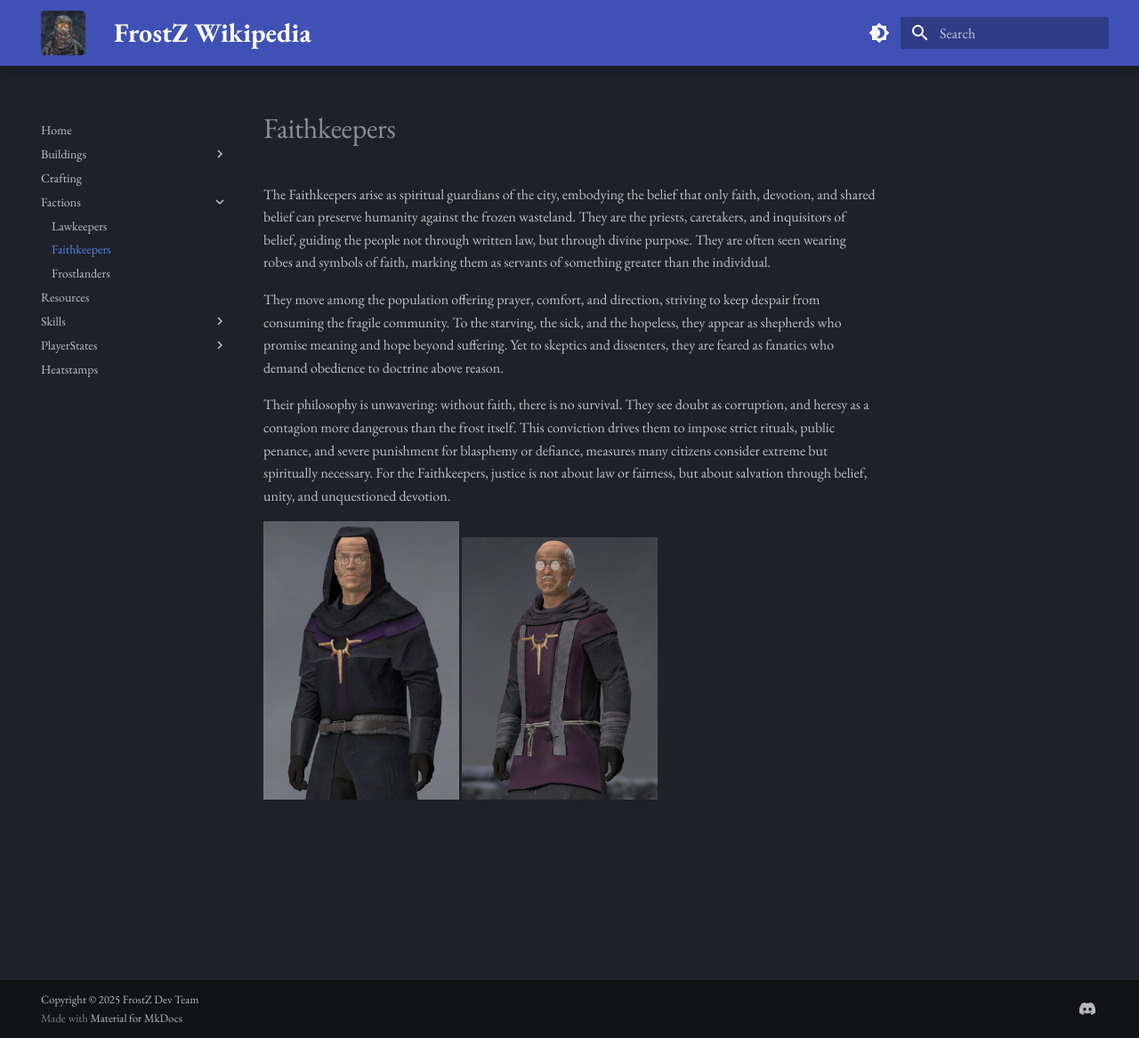
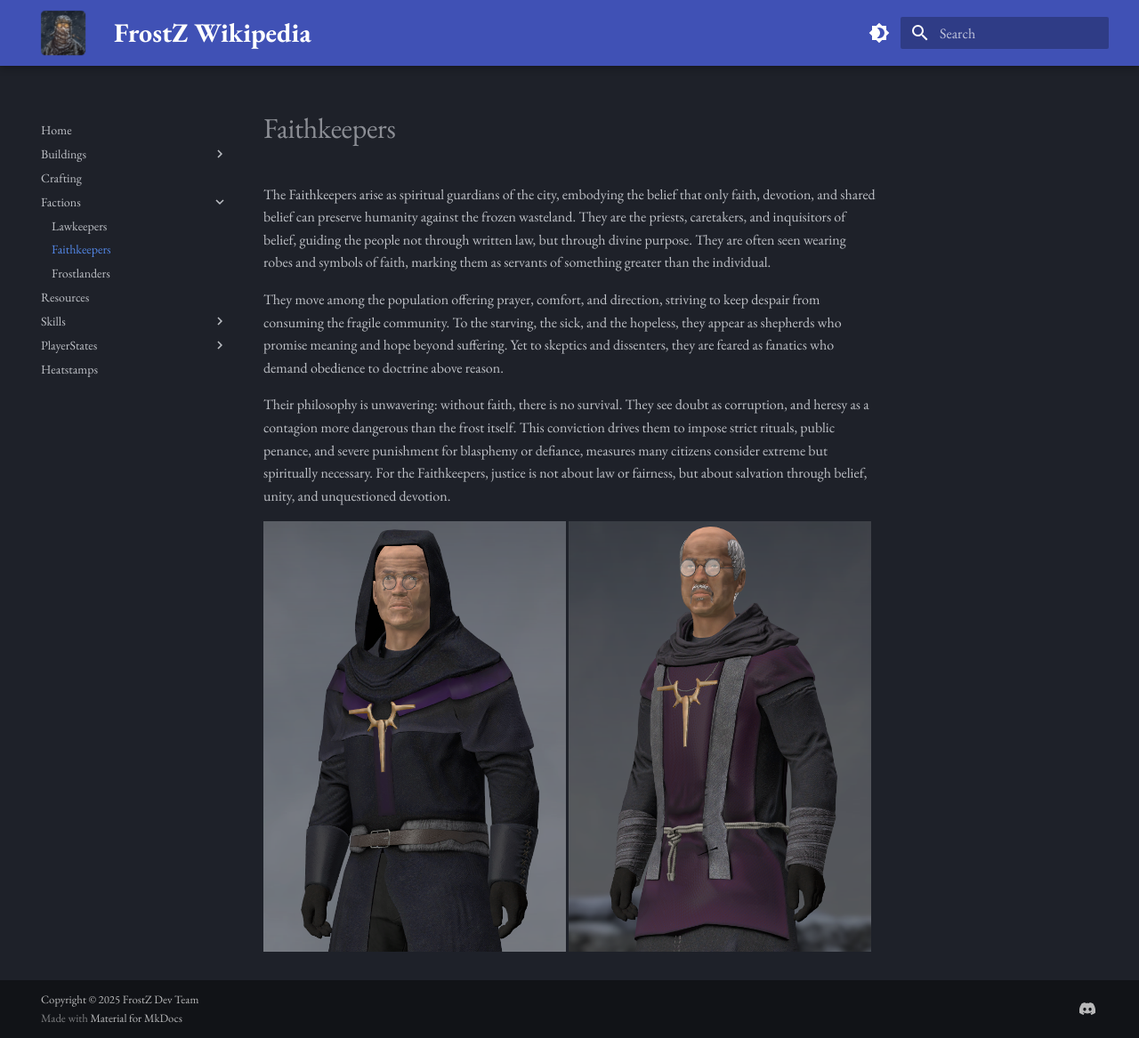
Before and after one commit to FrostZDev/Wiki, an MkDocs documentation site: the page built from docs/Factions/Faithkeepers.md, in a window 1280 px wide and 1167 px high. Shown: the whole window at 89% size. Built offline with MkDocs 1.6.1 and Material for MkDocs 9.7.7, drawn with Linux system fonts in a browser that asks for light colours; some web fonts are replaced.

Commit message:
Fixed image scaling

```diff
--- a/docs/Factions/Faithkeepers.md
+++ b/docs/Factions/Faithkeepers.md
@@ -11,5 +11,5 @@ They see doubt as corruption, and heresy as a contagion more dangerous than the
 This conviction drives them to impose strict rituals, public penance, and severe punishment for blasphemy or defiance, measures many citizens consider extreme but spiritually necessary.
 For the Faithkeepers, justice is not about law or fairness, but about salvation through belief, unity, and unquestioned devotion.
 
-![Image](../assets/images/faithkeeper1.png)
-![Image](../assets/images/faithkeeper2.png)
+![Image2](../assets/images/faithkeeper1.png)
+![Image2](../assets/images/faithkeeper2.png)
--- a/docs/assets/css/custom.css
+++ b/docs/assets/css/custom.css
@@ -44,3 +44,6 @@ img[alt=SmallImage] {
 img[alt=Image] {
 	width: 11rem;
 }
+img[alt=Image2] {
+	width: 17rem;
+}
```
Also changed, not shown: docs/Factions/Frostlanders.md (+1 -1 lines), docs/assets/images/faithkeeper2.png.
